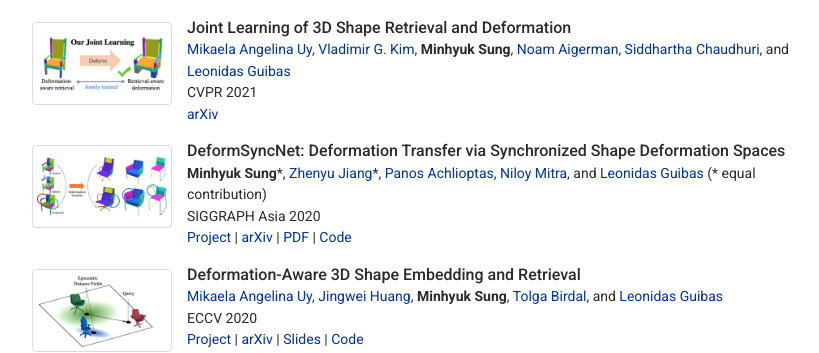
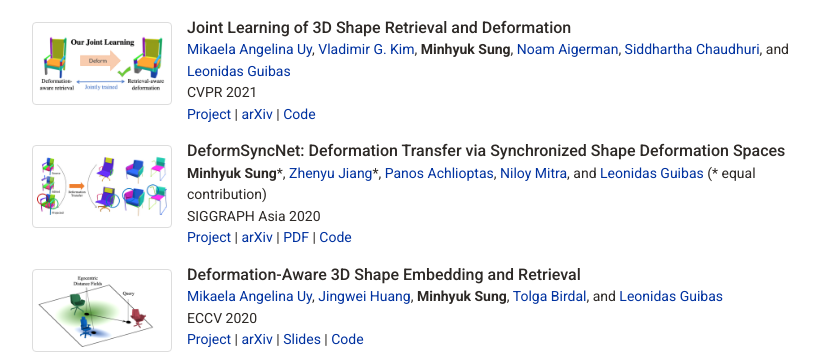
Before and after one commit to mhsung/mhsung.github.io, a Jekyll site: the page built from index.html, in a window 1280 px wide and 900 px high, scrolled down 553 px. Shown: the part 154-507 px from the top of the window, without its empty margins (218-1037 px from the left). Built offline with Jekyll 4.4.1, drawn with Linux system fonts in a browser that asks for light colours; some web fonts are replaced.

Commit message:
Updated CV.

```diff
--- a/_includes/publications.html
+++ b/_includes/publications.html
@@ -11,7 +11,7 @@
       </div>
       <div class="description-cell">
         <span class="title">
-          <a href="https://arxiv.org/abs/2102.09105" target="_blank">
+          <a href="{{site.baseurl}}/papers/deep-meta-handles.html" target="_blank">
             DeepMetaHandles: Learning Deformation Meta-Handles of 3D Meshes with Biharmonic Coordinates
           </a>
         </span><br>
@@ -38,7 +38,7 @@
       </div>
       <div class="description-cell">
         <span class="title">
-          <a href="https://arxiv.org/abs/2101.06605" target="_blank">
+          <a href="https://cg.cs.tsinghua.edu.cn/people/~huangjh/publication/multibodysync/" target="_blank">
             MultiBodySync: Multi-Body Segmentation and Motion Estimation via 3D Scan Synchronization
           </a>
         </span><br>
@@ -66,7 +66,7 @@
       </div>
       <div class="description-cell">
         <span class="title">
-          <a href="https://arxiv.org/abs/2101.07889" target="_blank">
+          <a href="https://joint-retrieval-deformation.github.io/" target="_blank">
             Joint Learning of 3D Shape Retrieval and Deformation
           </a>
         </span><br>
@@ -79,7 +79,9 @@
           <a href="https://geometry.stanford.edu/member/guibas/" target="_blank">Leonidas Guibas</a>
           <br>
           CVPR 2021<br>
-          <a href="https://arxiv.org/abs/2101.07889" target="_blank">arXiv</a>
+          <a href="https://joint-retrieval-deformation.github.io/" target="_blank">Project</a> |
+          <a href="https://arxiv.org/abs/2101.07889" target="_blank">arXiv</a> |
+          <a href="https://github.com/mikacuy/joint_learning_retrieval_deformation" target="_blank">Code</a>
         </span>
       </div>
     </div>
```
Also changed, not shown: 2 other files.
